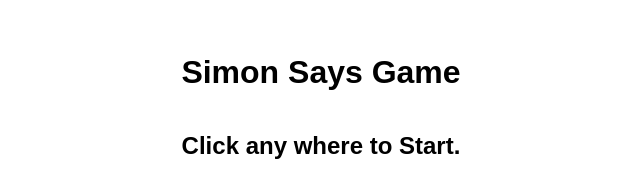
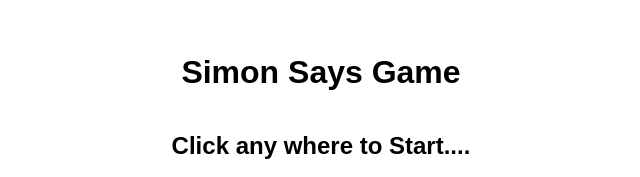
Before and after one commit to saloniilad/Simon-Game, a plain HTML site: page index.html in a window 1280 px wide. Shown: the part 150-327 px from the top of the page, without its empty margins (319-959 px from the left). Drawn offline with Linux system fonts and the light colour scheme.

Commit message:
updated the initial startup

```diff
--- a/index.html
+++ b/index.html
@@ -8,7 +8,7 @@
 </head>
 <body>
     <h1>Simon Says Game</h1>
-    <h2>Click any where to Start.</h2>
+    <h2>Click any where to Start....</h2>
     <div class="btn-container">
         <div class="btn red" type="button" id="red"></div>
         <div class="btn yellow" type="button" id="yellow"></div>
```
